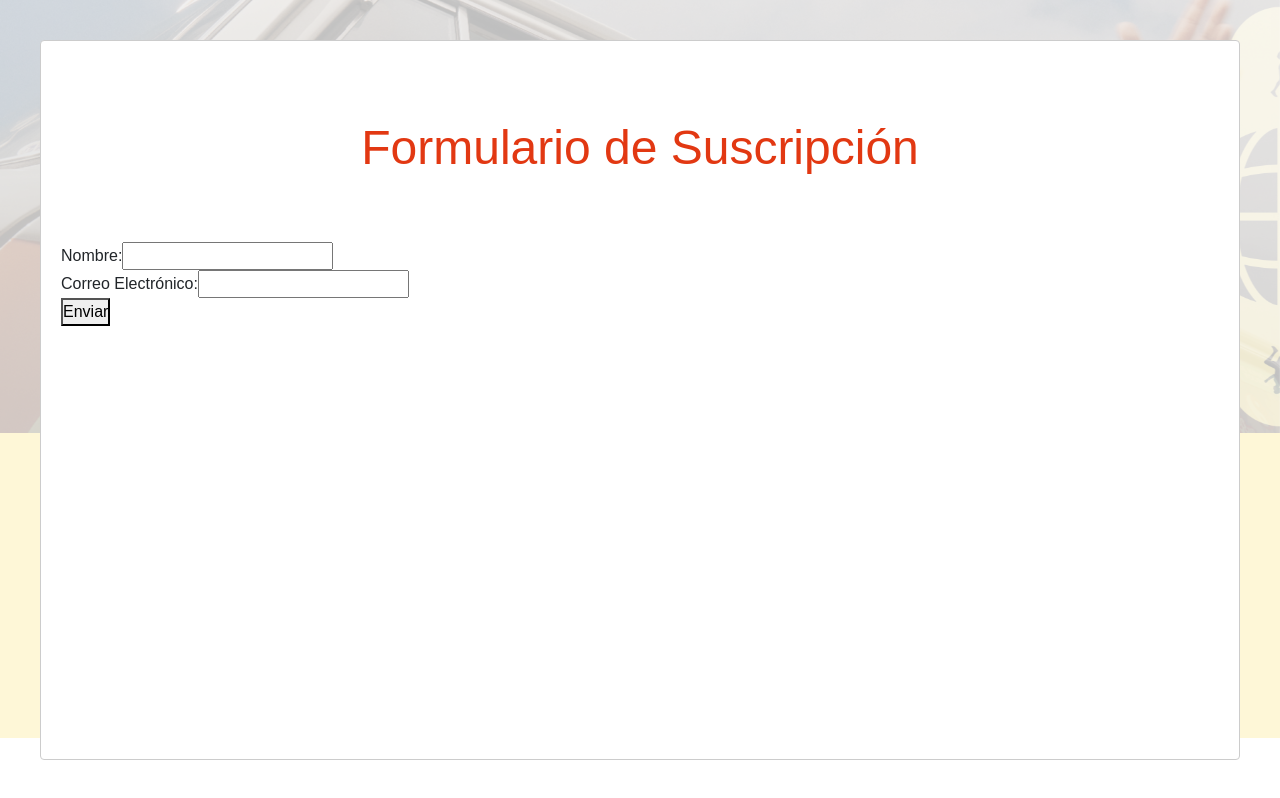
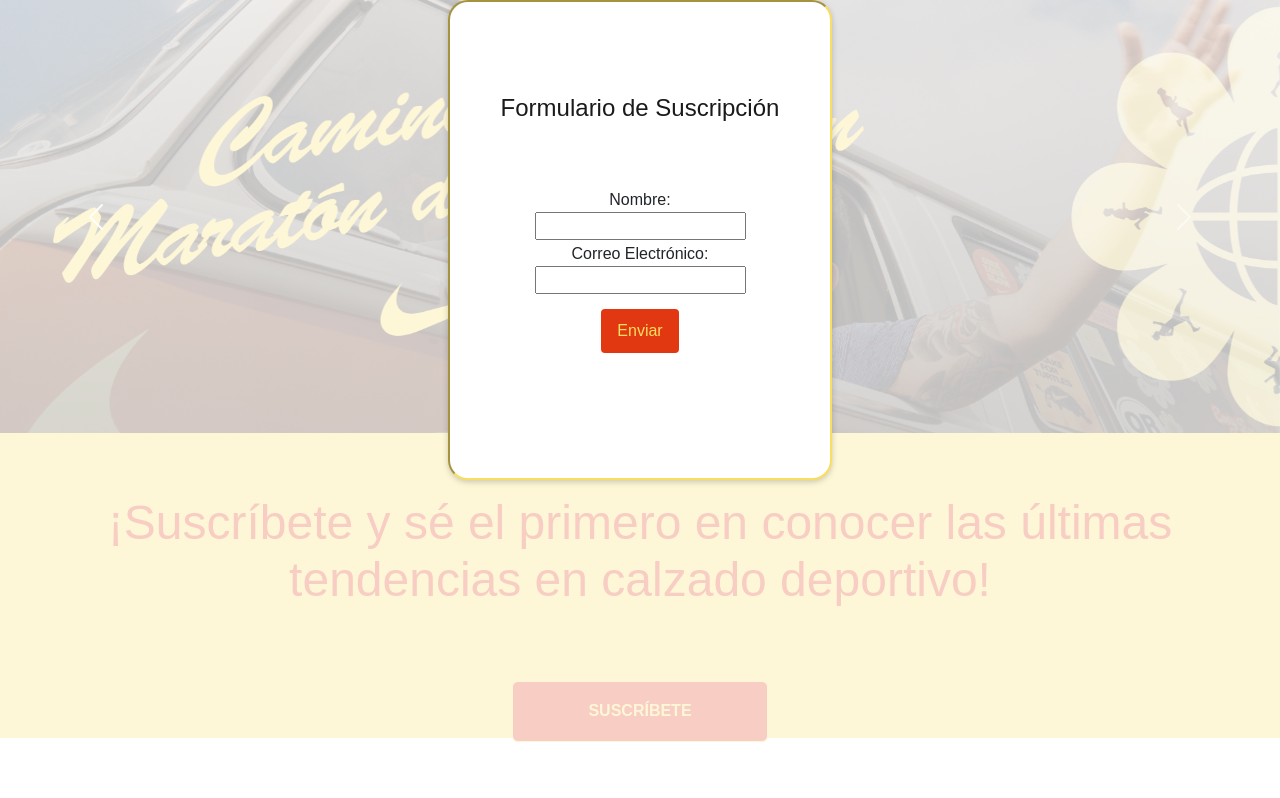
Before and after one commit to Ladysm/Landing-Page, a React (Vite) app: page / in a window 1280 px wide. Both pictures are taken after a click on the button "SUSCRÍBETE". Built offline with nearby package versions, Linux system fonts and the light colour scheme.

Commit message:
formulario modal con estilos oaky

```diff
--- a/src/components/Subscription.jsx
+++ b/src/components/Subscription.jsx
@@ -2,16 +2,16 @@ import React, { useState } from 'react';
 import Modal from 'react-modal';
 
 export const Subscription = () => {
-  const [isModalOpen, setIsModalOpen] = useState(false);
+  const [openModal, setOpenModal] = useState(false);
   const [name, setName] = useState('');
   const [email, setEmail] = useState('');
 
   const handleClick = () => {
-    setIsModalOpen(true);
+    setOpenModal(true);
   };
 
   const handleCloseModal = () => {
-    setIsModalOpen(false);
+    setOpenModal(false);
   };
 
   const handleSubmit = (e) => {
@@ -20,7 +20,7 @@ export const Subscription = () => {
     console.log('Nombre:', name);
     console.log('Email:', email);
     // Cerrar el modal después de enviar el formulario.
-    setIsModalOpen(false);
+    setOpenModal(false);
   };
 
   return (
@@ -31,14 +31,15 @@ export const Subscription = () => {
       </button>
 
       <Modal
-        isOpen={isModalOpen}
+        isOpen={openModal}
         onRequestClose={handleCloseModal}
         contentLabel="Formulario de Suscripción"
+        className={'custom-modal'}
       >
         <h2>Formulario de Suscripción</h2>
-        <form onSubmit={handleSubmit}>
+        <form className="form-modal" onSubmit={handleSubmit}>
           <div>
-            <label htmlFor="name">Nombre:</label>
+            <label htmlFor="name">Nombre:</label><br />
             <input
               type="text"
               id="name"
@@ -48,7 +49,7 @@ export const Subscription = () => {
             />
           </div>
           <div>
-            <label htmlFor="email">Correo Electrónico:</label>
+            <label htmlFor="email">Correo Electrónico:</label><br />
             <input
               type="email"
               id="email"
```
